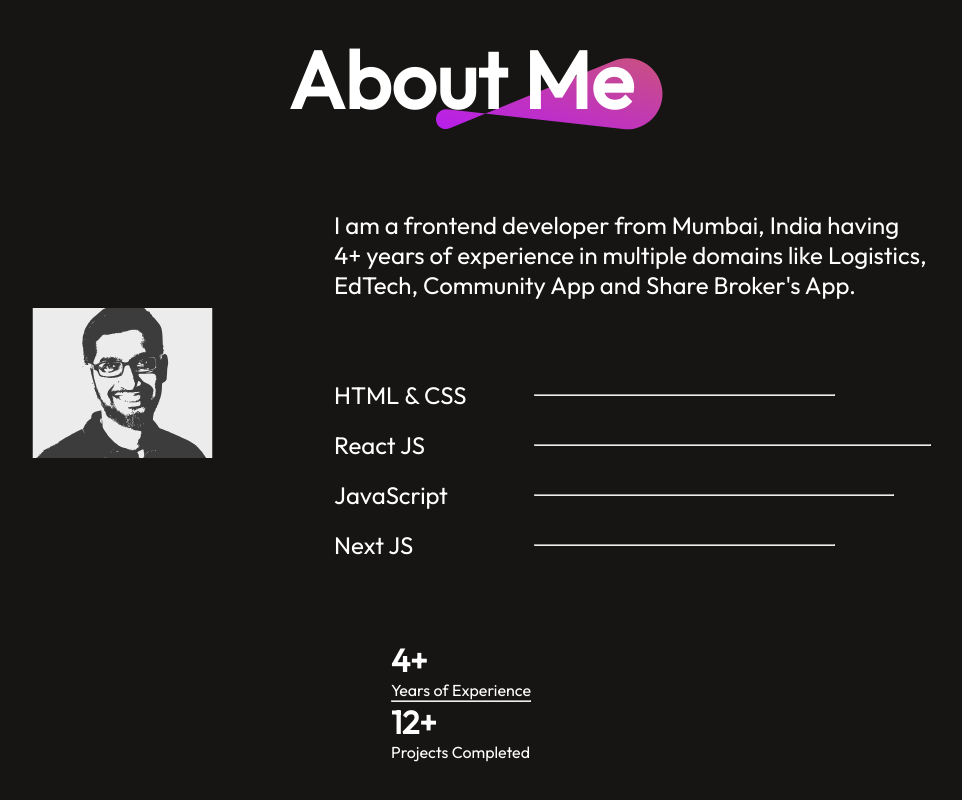
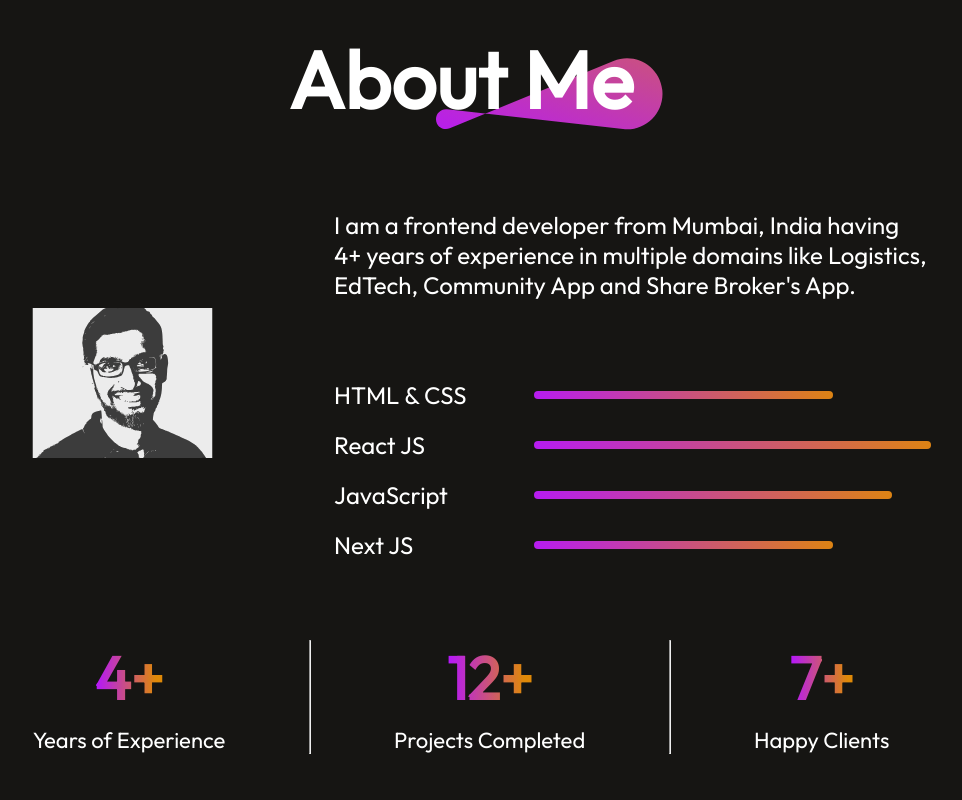
Before and after one commit to pradeeparihar/portfolio-prp, a React (Vite) app: page / in a window 1280 px wide. Shown: the part 883-1683 px from the top of the page, without its empty margins (179-1141 px from the left). Before the commit the page ends 1645 px from the top, so only its background shows below. Built offline with nearby package versions, Linux system fonts and the light colour scheme.

Commit message:
about section completed

```diff
--- a/src/Components/About/About.tsx
+++ b/src/Components/About/About.tsx
@@ -39,6 +39,11 @@ const About = () => {
           <h1>12+</h1>
           <p>Projects Completed</p>
         </div>
+        <hr />
+        <div className="about-achievement">
+          <h1>7+</h1>
+          <p>Happy Clients</p>
+        </div>
       </div>
     </div>
   );
--- a/src/Components/About/about.css
+++ b/src/Components/About/about.css
@@ -71,3 +71,53 @@
     font-size: 24px;
     font-weight: 500;
 }
+
+.about-skill hr{
+    outline: none;
+    border: none;
+    width: 50%;
+    height: 8px;
+    border-radius: 50px;
+    background: linear-gradient(264deg, #DF8908 -5.09%, #B415FF 106.28%);
+}
+
+.about-skill:hover{
+    transform: scale(1.05);
+    transition: 0.5s;
+    cursor: pointer;
+}
+
+.about-achievements {
+    display: flex;
+    width: 100%;
+    justify-content: space-around;
+    margin-bottom: 80px;
+}
+
+.about-achievement{
+    display: flex;
+    flex-direction: column;
+    align-items: center;
+    gap: 10px;
+    transition: 0.5s;
+}
+
+.about-achievement:hover{
+    transform: scale(1.05);
+    transition: 0.5s;
+    cursor: pointer;
+}
+
+.about-achievement h1{
+    font-size: 60px;
+    font-weight: 700;
+    background: linear-gradient(270deg, #DF8908 10%, #B415FF 100%);
+    background-clip: text;
+    -webkit-background-clip: text;
+    -webkit-text-fill-color: transparent;
+}
+
+.about-achievement p{
+    font-size: 22px;
+    font-weight: 500;
+}
```
